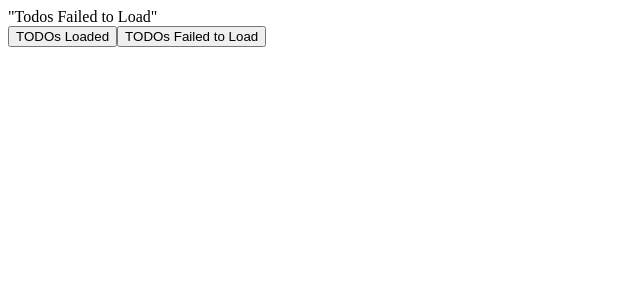
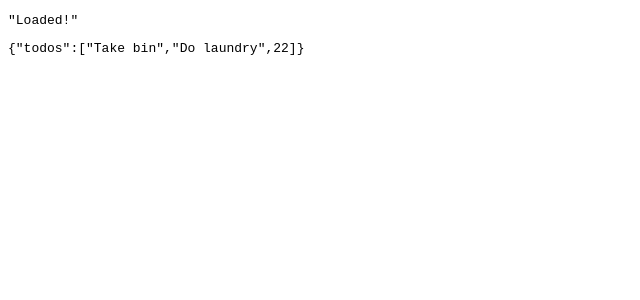
Before and after one commit to tymoxx/xstate-todo, a Next.js app: page / in a window 1280 px wide. Shown: the top 300 px of the page, without its empty margins (0-640 px from the left). Built offline with nearby package versions, Linux system fonts and the light colour scheme; what @xstate/inspect would draw is missing.

Commit message:
assign to context

```diff
--- a/machines/todosMachine.ts
+++ b/machines/todosMachine.ts
@@ -1,29 +1,32 @@
-import {createMachine} from "xstate";
+import {createMachine, assign} from "xstate";
 
 export const todosMachine = createMachine({
-        id: "Todo Machine",
-        initial: "Todos Loading---",
         schema: {
-            // events: {} as
-            //     | { type: "Todos Loaded"; todos: string[] }
-            //     | { type: "Todos Failed to Load"; errorMessage: string },
             services: {} as {
                 'loadTodos': {
                     data: string[]
                 }
             }
         },
+        context: {
+            todos: [] as string[],
+            errorMessage: undefined as string | undefined
+        },
+        id: "Todo Machine",
+        initial: "Todos Loading---",
         states: {
             "Todos Loading---": {
                 invoke: {
                     src: "loadTodos",
                     onDone: [
                         {
-                            target: "Loaded!"
+                            actions: "assignTodosToContext",
+                            target: "Loaded!",
                         }
                     ],
                     onError: [
                         {
+                            actions: "assignErrorToContext",
                             target: "Todos Failed to Load"
                         }
                     ]
@@ -33,4 +36,18 @@ export const todosMachine = createMachine({
             "Todos Failed to Load": {},
         },
     },
+    {
+        actions: {
+            assignTodosToContext: assign((context, event) => {
+                return {
+                    todos: event.data,
+                }
+            }),
+            assignErrorToContext: assign((context, event) => {
+                return {
+                    errorMessage: (event.data as Error).message,
+                }
+            })
+        }
+    }
 )
--- a/pages/index.tsx
+++ b/pages/index.tsx
@@ -19,27 +19,16 @@ export default function Home() {
         devTools: true,
         services: {
             loadTodos: async () => {
-                throw new Error("err");
-                // return ['Take bin', 'Do laundry', 22]
+                // throw new Error("Oh no");
+                return ['Take bin', 'Do laundry', 22]
             }
         }
     });
     return (
         <>
-            <main>{JSON.stringify(state.value)}</main>
-            <button
-                onClick={() => {send({
-                type: "Todos Loaded",
-                todos: ['Take bin out']
-            })}
-            }>TODOs Loaded</button>
-            <button
-                onClick={() => {send({
-                type: "Todos Failed to Load",
-                errorMessage: 'Oh No!'
-            })}}>
-                TODOs Failed to Load
-            </button>
+            <pre>{JSON.stringify(state.value)}</pre>
+            <pre>{JSON.stringify(state.context)}</pre>
+
         </>
     )
 }
```
